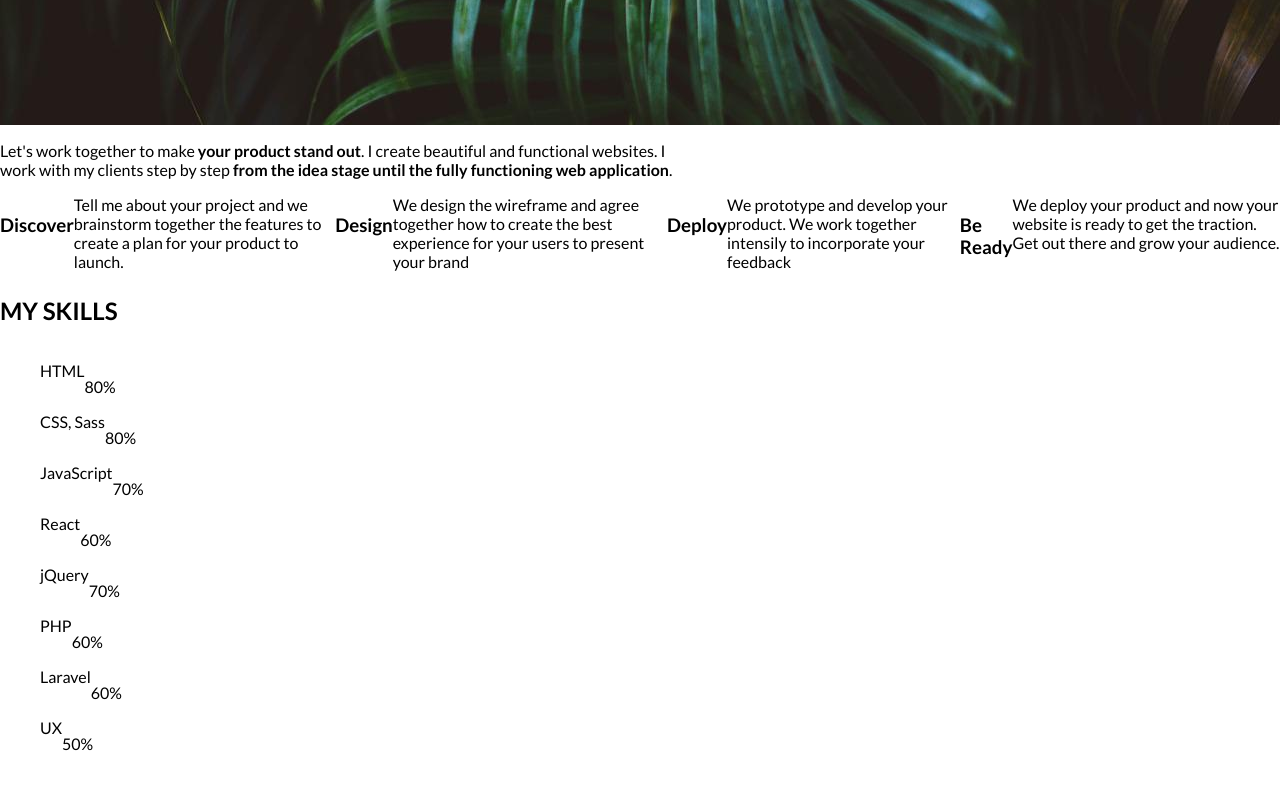
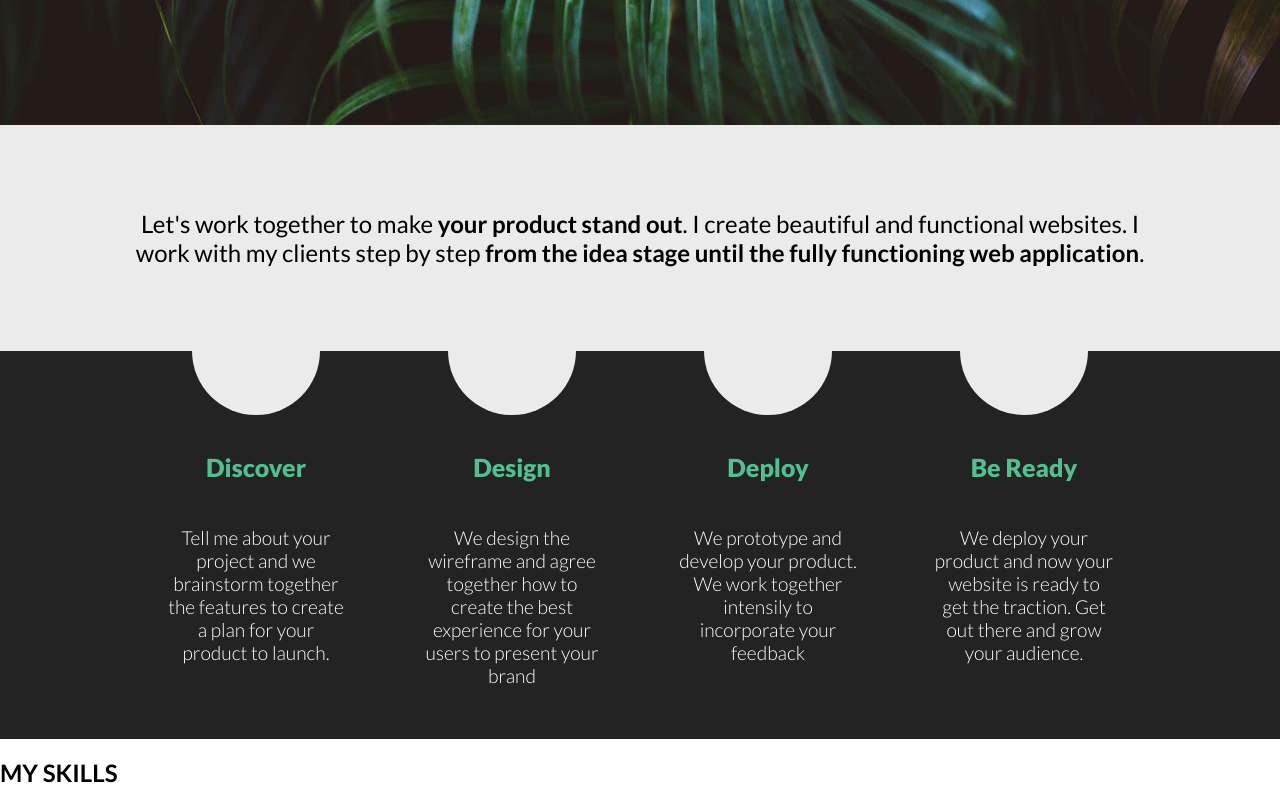
Before and after one commit to Indig0s/aneta-webbie, a plain HTML site: page index.html in a window 1280 px wide. Shown: the part 600-1400 px from the top of the page. Drawn offline with Linux system fonts and the light colour scheme.

Commit message:
CSS intro done, added font900

```diff
--- a/css/style.css
+++ b/css/style.css
@@ -67,3 +67,45 @@ body {
 .head-sec {
   margin-top: -0.5em;
 }
+.intro {
+  background-color: #ebebeb;
+}
+.intro__description {
+  align-self: center;
+  text-align: center;
+  font-size: 1.5em;
+  margin: 3.5em;
+  z-index: 1;
+}
+.intro__paras {
+  justify-content: center;
+  align-items: flex-start;
+  text-align: center;
+  background-color: #232323;
+  color: white;
+  padding-bottom: 2em;
+}
+.circle {
+  width: 10vw;
+  height: 10vw;
+  background-color: #ebebeb;
+  align-self: center;
+  border-radius: 50%;
+  margin-top: -5vw;
+}
+.columni {
+  font-weight: 300;
+  width: 20%;
+  font-size: 1.2em;
+  /* padding: 0 4em; */
+}
+.intro__head {
+  font-size: 1.3em;
+  margin-top: 1.5em;
+  font-weight: 900;
+  color: #54be90;
+}
+.para {
+  align-self: center;
+  width: 70%;
+}
--- a/index.html
+++ b/index.html
@@ -1,17 +1,20 @@
 <!DOCTYPE html>
 <html lang="en">
   <head>
-    <meta charset="UTF-8">
-    <meta http-equiv="X-UA-Compatible" content="IE=edge">
-    <meta name="viewport" content="width=device-width, initial-scale=1.0">
-    <link rel="stylesheet" href="css/style.css">
-    <link href="https://fonts.googleapis.com/css2?family=Lato:wght@300;400;700&display=swap" rel="stylesheet">
+    <meta charset="UTF-8" />
+    <meta http-equiv="X-UA-Compatible" content="IE=edge" />
+    <meta name="viewport" content="width=device-width, initial-scale=1.0" />
+    <link rel="stylesheet" href="css/style.css" />
+    <link
+      href="https://fonts.googleapis.com/css2?family=Lato:wght@300;400;700;900&display=swap"
+      rel="stylesheet"
+    />
     <title>Aneta Webbie</title>
   </head>
   <body class="column">
     <header class="column">
       <div class="fixed-bar row">
-            <img  class="logo" src="img/logo.svg" alt="Logo">
+        <img class="logo" src="img/logo.svg" alt="Logo" />
         <nav class="navbar row">
           <a href="#home" class="nav-item">HOME</a>
           <a href="#skills" class="nav-item">SKILLS</a>
@@ -22,37 +25,97 @@
       </div>
       <div id="home" class="home column">
         <div class="head row">
-            <h1 class="headt head-st">Hi, I am </h1>
+          <h1 class="headt head-st">Hi, I am</h1>
           <h1 class="head-name">Aneta Webbie.</h1>
         </div>
         <h2 class="headt head-sec">I'm a Full-stack Web Developer.</h2>
       </div>
     </header>
-    <main>
+    <main class="column">
       <section class="intro column">
         <p class="intro__description">
-                Let's work together to make <b>your product stand out</b>. I create beautiful and functional websites. I <br>
-                work with my clients step by step <b>from the idea stage until the fully functioning web application</b>.
+          Let's work together to make <b>your product stand out</b>. I create
+          beautiful and functional websites. I <br />
+          work with my clients step by step
+          <b>from the idea stage until the fully functioning web application</b
+          >.
         </p>
-            <div class="intro__circles"></div>
+        <!-- <div class="intro__circles"></div> -->
         <div class="intro__paras row">
-                <p class="para para1"><h3>Discover</h3>Tell me about your project and we brainstorm together the features to create a plan for your product to launch.</p>
-                <p class="para para2"><h3>Design</h3>We design the wireframe and agree together how to create the best experience for your users to present your brand</p>
-                <p class="para para3"><h3>Deploy</h3>We prototype and develop your product. We work together intensily to incorporate your feedback</p>
-                <p class="para para4"><h3>Be Ready</h3>We deploy your product and now your website is ready to get the traction. Get out there and grow your audience.</p>
+          <div class="columni col1 column">
+            <div class="circle"></div>
+            <h3 class="intro__head">Discover</h3>
+            <p class="para para1">
+              Tell me about your project and we brainstorm together the features
+              to create a plan for your product to launch.
+            </p>
+          </div>
+          <div class="columni col2 column">
+            <div class="circle"></div>
+            <h3 class="intro__head">Design</h3>
+            <p class="para para2">
+              We design the wireframe and agree together how to create the best
+              experience for your users to present your brand
+            </p>
+          </div>
+          <div class="columni col3 column">
+            <div class="circle"></div>
+            <h3 class="intro__head">Deploy</h3>
+            <p class="para para3">
+              We prototype and develop your product. We work together intensily
+              to incorporate your feedback
+            </p>
+          </div>
+          <div class="columni col4 column">
+            <div class="circle"></div>
+            <h3 class="intro__head">Be Ready</h3>
+            <p class="para para4">
+              We deploy your product and now your website is ready to get the
+              traction. Get out there and grow your audience.
+            </p>
+          </div>
+
+          <!-- <p class="para para1">Tell me about your project and we brainstorm together the features to create a plan for your product to launch.</p>
+                <p class="para para2">We design the wireframe and agree together how to create the best experience for your users to present your brand</p>
+                <p class="para para3">We prototype and develop your product. We work together intensily to incorporate your feedback</p>
+                <p class="para para4">We deploy your product and now your website is ready to get the traction. Get out there and grow your audience.</p> -->
         </div>
       </section>
       <section id="skills" class="skills column">
         <h2 class="skills__head">MY SKILLS</h2>
         <ul class="skills__list">
-                <li class="skill row">HTML<p class="80">80%</p></li>
-                <li class="skill row">CSS, Sass<p class="80">80%</p></li>
-                <li class="skill row">JavaScript<p class="70">70%</p></li>
-                <li class="skill row">React<p class="60">60%</p></li>
-                <li class="skill row">jQuery<p class="70">70%</p></li>
-                <li class="skill row">PHP<p class="60">60%</p></li>
-                <li class="skill row">Laravel<p class="60">60%</p></li>
-                <li class="skill row">UX<p class="50">50%</p></li>
+          <li class="skill row">
+            HTML
+            <p class="80">80%</p>
+          </li>
+          <li class="skill row">
+            CSS, Sass
+            <p class="80">80%</p>
+          </li>
+          <li class="skill row">
+            JavaScript
+            <p class="70">70%</p>
+          </li>
+          <li class="skill row">
+            React
+            <p class="60">60%</p>
+          </li>
+          <li class="skill row">
+            jQuery
+            <p class="70">70%</p>
+          </li>
+          <li class="skill row">
+            PHP
+            <p class="60">60%</p>
+          </li>
+          <li class="skill row">
+            Laravel
+            <p class="60">60%</p>
+          </li>
+          <li class="skill row">
+            UX
+            <p class="50">50%</p>
+          </li>
         </ul>
       </section>
       <section id="portfolio" class="portfolio column">
@@ -68,7 +131,7 @@
       </section>
       <section id="about" class="about">
         <h2 class="about__head">ABOUT ME</h2>
-            <img src="" alt="">
+        <img src="" alt="" />
         <p class="aboutpara"></p>
         <p class="aboutpara"></p>
         <p class="aboutpara"></p>
@@ -78,9 +141,9 @@
       </section>
       <section class="findme">
         <h3 class="findmehead">FIND ME HERE</h3>
-            <a href=""><img src="" alt=""></a>
-            <a href=""><img src="" alt=""></a>
-            <a href=""><img src="" alt=""></a>
+        <a href=""><img src="" alt="" /></a>
+        <a href=""><img src="" alt="" /></a>
+        <a href=""><img src="" alt="" /></a>
       </section>
       <section id="contact" class="contact">
         <h2 class="contacthead">CONTACT ME</h2>
@@ -90,6 +153,5 @@
     <footer>
       <h2 class="outrohead">NICE TO MEET YOU!</h2>
     </footer>
-
   </body>
 </html>
```
Lines whose indentation alone changed are shown as unchanged.
